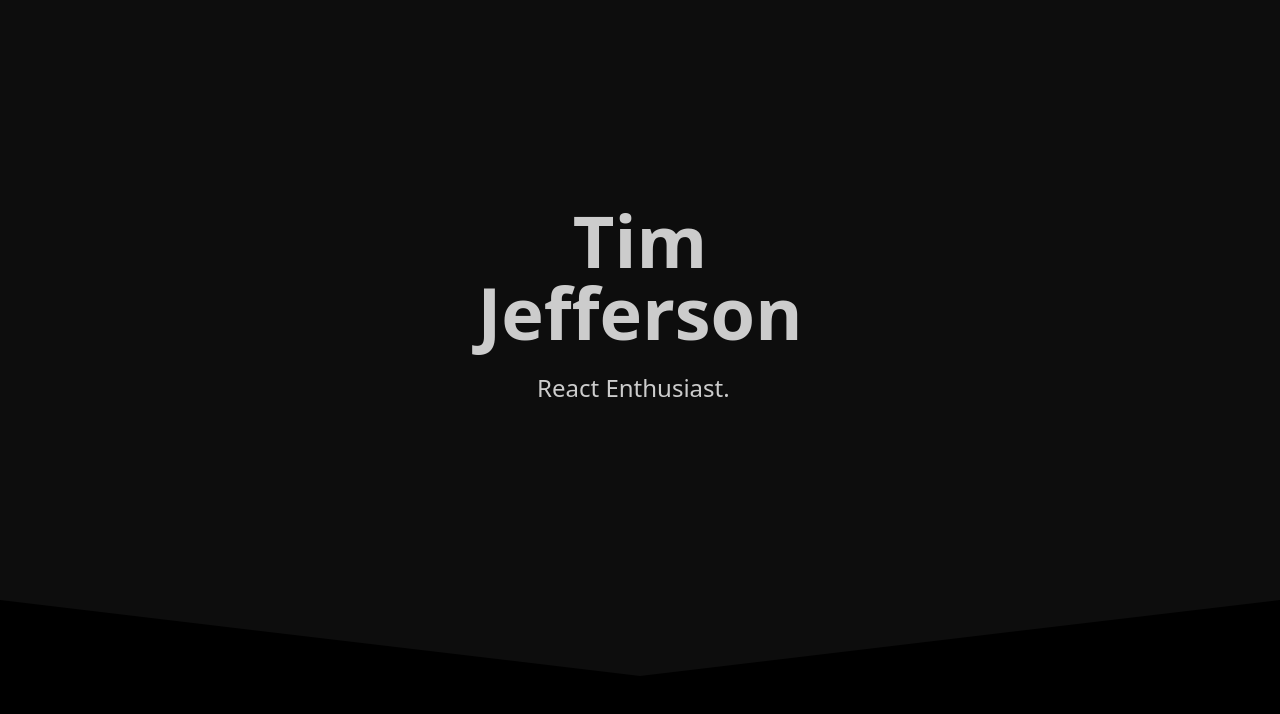
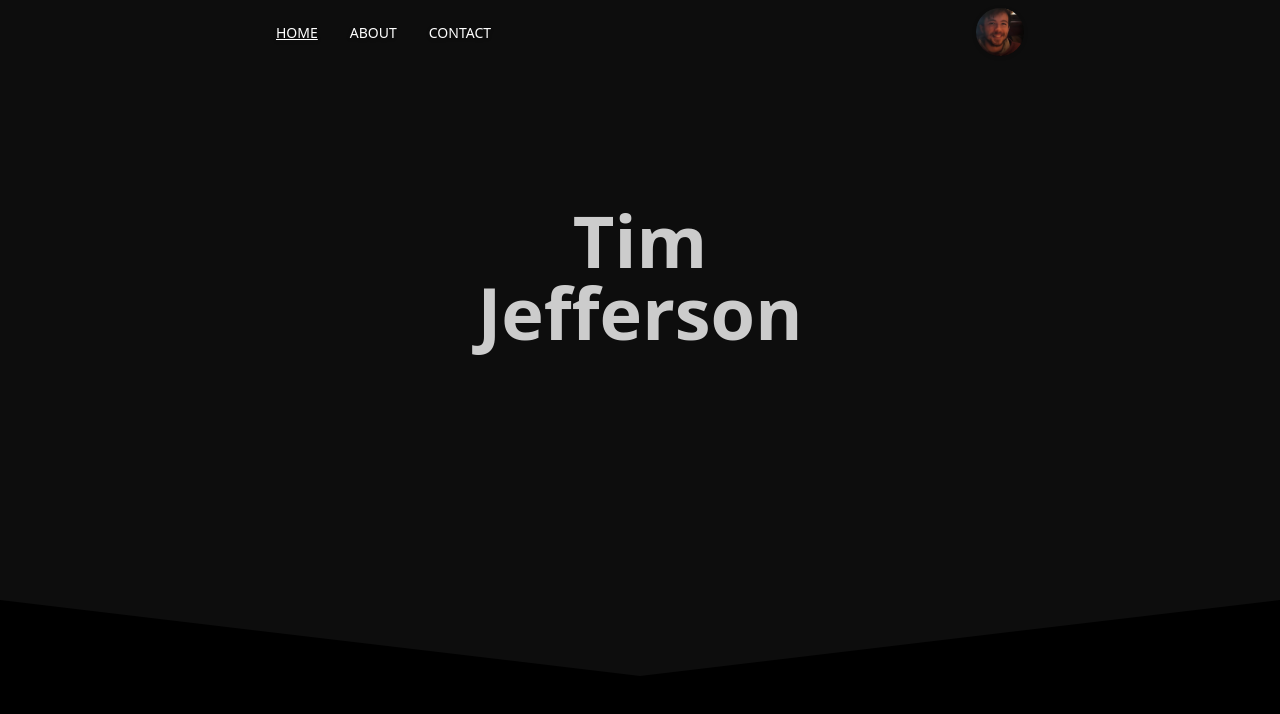
Before and after one commit to Walrussuit101/next-portfolio, a Next.js app: page / in a window 1280 px wide. Shown: the top 714 px of the page. Built offline with nearby package versions, Linux system fonts and the light colour scheme.

Commit message:
add navbar / navdrawer

```diff
--- /dev/null
+++ b/components/NavBar.tsx
@@ -0,0 +1,27 @@
+import useNavLinks from "./hooks/useNavLink";
+
+const NavBar = () => {
+    const navLinks = useNavLinks();
+
+    return (
+        <div className="navbar absolute z-50 drop-shadow bg-transparent text-white px-3 lg:px-40 xl:px-64 2xl:px-96">
+            <div className="navbar-start">
+                <label tabIndex={0} htmlFor="nav-side-drawer" className="btn drawer-button btn-ghost lg:hidden">
+                    <svg xmlns="http://www.w3.org/2000/svg" className="h-5 w-5" fill="none" viewBox="0 0 20 20" stroke="currentColor"><path strokeLinecap="round" strokeLinejoin="round" strokeWidth="2" d="M4 6h16M4 12h8m-8 6h16" /></svg>
+                </label>
+                <ul className="menu menu-horizontal px-1 hidden lg:flex text-[14px]">
+                    { navLinks.map((navLink, i) => <li key={`nav-link-${i}`}>{navLink}</li>) }
+                </ul>
+            </div>
+            <div className="navbar-end">
+                <div className="avatar">
+                    <div className="w-12 rounded-full">
+                        <img src="/headshot.jpg" />
+                    </div>
+                </div>
+            </div>
+        </div>
+    )
+}
+
+export default NavBar;
--- /dev/null
+++ b/components/NavDrawer.tsx
@@ -0,0 +1,27 @@
+import useNavLinks from "./hooks/useNavLink";
+
+interface props {
+    children: React.ReactNode
+}
+const NavDrawer = (props: props) => {
+    const navLinks = useNavLinks();
+
+    return (
+        <div className="drawer">
+            <input id="nav-side-drawer" type="checkbox" className="drawer-toggle" />
+            <div className="drawer-content">
+                {/* Page content here, nav, content, footer, etc. */}
+                { props.children }
+            </div>
+            <div className="drawer-side">
+                <label htmlFor="nav-side-drawer" className="drawer-overlay"></label>
+                <ul className="menu p-4 w-80 bg-base-200 text-base-content text-white">
+                    {/* side bar content here */}
+                    { navLinks.map((navLink, i) => <li key={`nav-link-${i}`}>{ navLink }</li>) }
+                </ul>
+            </div>
+        </div>
+    )
+}
+
+export default NavDrawer;
--- /dev/null
+++ b/components/hooks/useNavLink.tsx
@@ -0,0 +1,34 @@
+
+import Link from "next/link";
+import { useRouter } from "next/router";
+import { useEffect, useState, ReactNode } from "react";
+
+const routes = [
+    { text: 'home', path: '/' },
+    { text: 'about', path: '/about' },
+    { text: 'contact', path: '/contact' }
+]
+
+const useNavLinks = () => {
+    const router = useRouter();
+    const [linkElements, setLinkElements] = useState<ReactNode[]>([]);
+
+    useEffect(() => {
+        const newLinkElements: ReactNode[] = routes.map(route => {
+            return (
+                <Link
+                    href={route.path}
+                    className={`${route.path === router.route && 'underline'} font-medium`}
+                >
+                    { route.text.toUpperCase() }
+                </Link>
+            )
+        });
+
+        setLinkElements(newLinkElements);
+    }, [router.route]);
+
+    return linkElements;
+}
+
+export default useNavLinks;
--- a/pages/_app.tsx
+++ b/pages/_app.tsx
@@ -1,9 +1,19 @@
 import { AppProps } from "next/app";
+import { useRouter } from "next/router";
+import NavBar from "../components/NavBar";
+import NavDrawer from "../components/NavDrawer";
 import "../styles/global.css";
 
 const App = ({ Component, pageProps }: AppProps) => {
+    const router = useRouter();
+
+    if (router.pathname === '/_error') return <Component {...pageProps} />
+
     return (
-        <Component {...pageProps} />
+        <NavDrawer>
+            <NavBar />
+            <Component {...pageProps} />
+        </NavDrawer>
     )
 }
 
--- a/styles/global.css
+++ b/styles/global.css
@@ -4,6 +4,7 @@
 
 body {
     height: 100vh;
+    overflow-x: hidden;
 }
 
 #__next {
```
Also changed, not shown: public/headshot.jpg (added).
